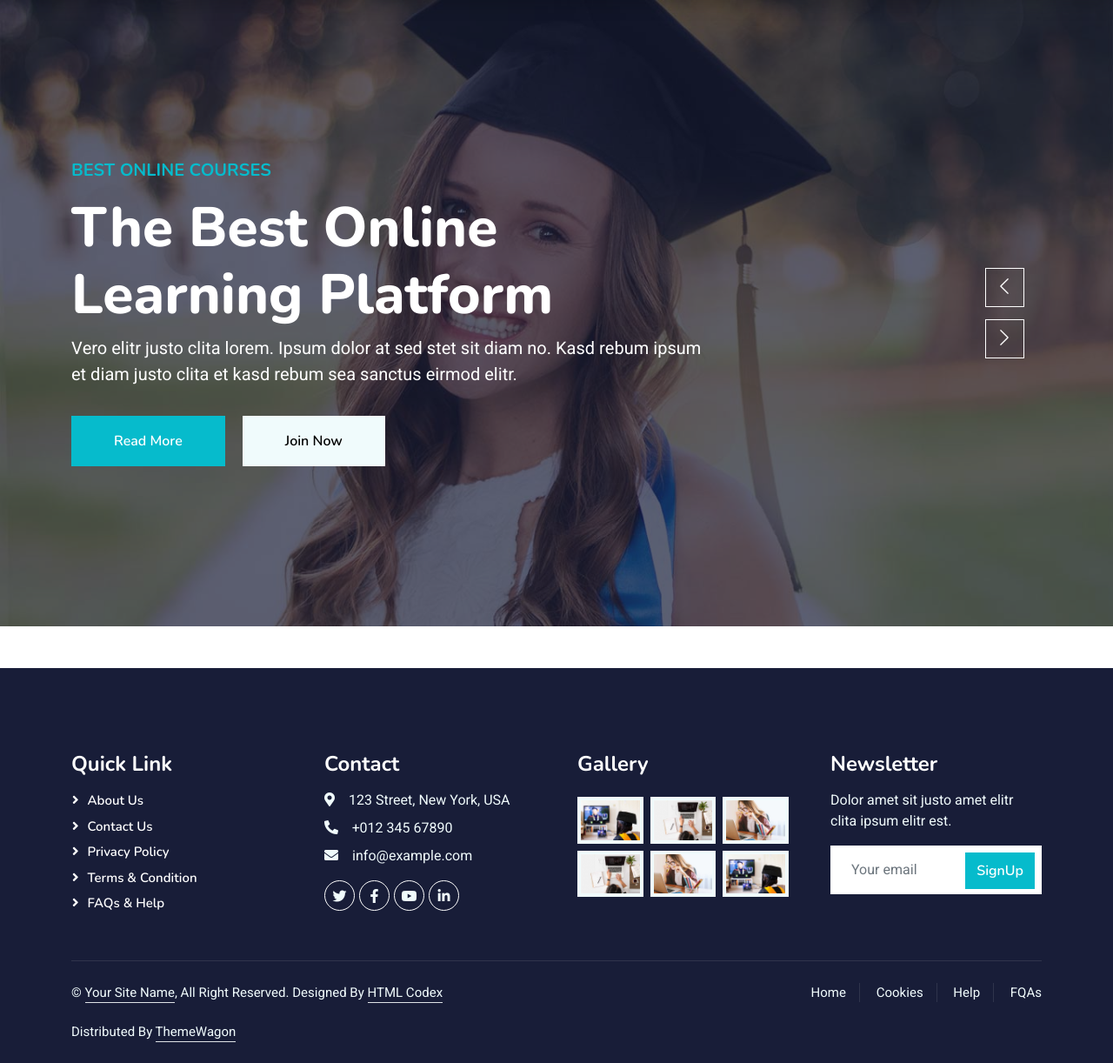
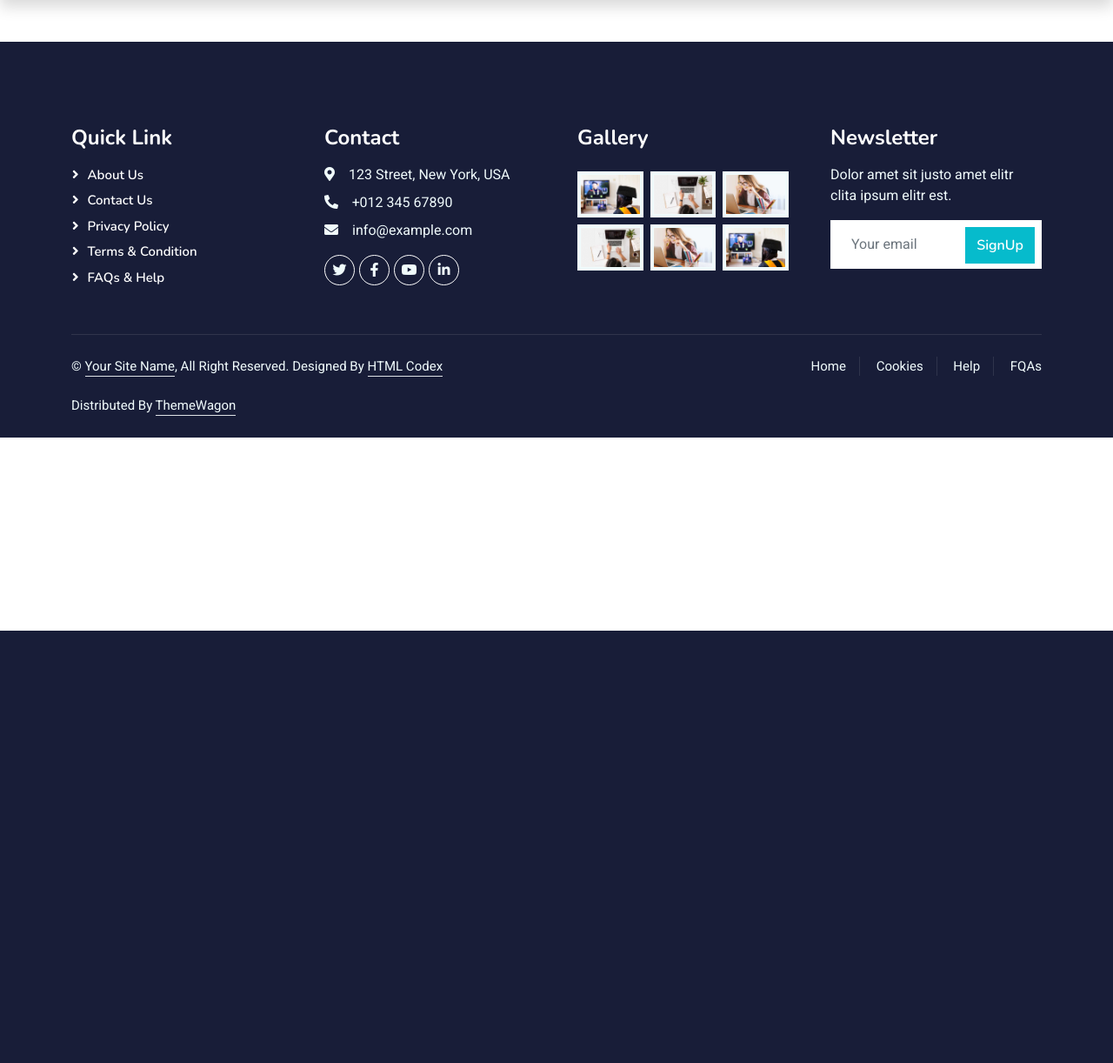
Before and after one commit to DragonChen-TW/db-midterm, a Flask app: template templates/base.html in a window 1280 px wide. Shown: the part 75-1297 px from the top of the page at 87% size. After the commit the page ends 800 px from the top, so only its background shows below. Run offline with Flask 2, Linux system fonts and the light colour scheme; the template is opened without the code that fills it, so the values that code supplies are empty; some libraries are stand-ins or nearby versions.

Commit message:
update new courses

```diff
--- a/templates/base.html
+++ b/templates/base.html
@@ -56,7 +56,7 @@
             <div class="navbar-nav ms-auto p-4 p-lg-0">
                 <a href="index.html" class="nav-item nav-link active">Home</a>
                 <a href="about.html" class="nav-item nav-link">About</a>
-                <a href="courses.html" class="nav-item nav-link">Courses</a>
+                <a href="/courses" class="nav-item nav-link">Courses</a>
                 <div class="nav-item dropdown">
                     <a href="#" class="nav-link dropdown-toggle" data-bs-toggle="dropdown">Pages</a>
                     <div class="dropdown-menu fade-down m-0">
@@ -73,44 +73,7 @@
     <!-- Navbar End -->
 
 
-    <!-- Carousel Start -->
-    <div class="container-fluid p-0 mb-5">
-        <div class="owl-carousel header-carousel position-relative">
-            <div class="owl-carousel-item position-relative">
-                <img class="img-fluid" src="/static/img/carousel-1.jpg" alt="">
-                <div class="position-absolute top-0 start-0 w-100 h-100 d-flex align-items-center" style="background: rgba(24, 29, 56, .7);">
-                    <div class="container">
-                        <div class="row justify-content-start">
-                            <div class="col-sm-10 col-lg-8">
-                                <h5 class="text-primary text-uppercase mb-3 animated slideInDown">Best Online Courses</h5>
-                                <h1 class="display-3 text-white animated slideInDown">The Best Online Learning Platform</h1>
-                                <p class="fs-5 text-white mb-4 pb-2">Vero elitr justo clita lorem. Ipsum dolor at sed stet sit diam no. Kasd rebum ipsum et diam justo clita et kasd rebum sea sanctus eirmod elitr.</p>
-                                <a href="" class="btn btn-primary py-md-3 px-md-5 me-3 animated slideInLeft">Read More</a>
-                                <a href="" class="btn btn-light py-md-3 px-md-5 animated slideInRight">Join Now</a>
-                            </div>
-                        </div>
-                    </div>
-                </div>
-            </div>
-            <div class="owl-carousel-item position-relative">
-                <img class="img-fluid" src="/static/img/carousel-2.jpg" alt="">
-                <div class="position-absolute top-0 start-0 w-100 h-100 d-flex align-items-center" style="background: rgba(24, 29, 56, .7);">
-                    <div class="container">
-                        <div class="row justify-content-start">
-                            <div class="col-sm-10 col-lg-8">
-                                <h5 class="text-primary text-uppercase mb-3 animated slideInDown">Best Online Courses</h5>
-                                <h1 class="display-3 text-white animated slideInDown">Get Educated Online From Your Home</h1>
-                                <p class="fs-5 text-white mb-4 pb-2">Vero elitr justo clita lorem. Ipsum dolor at sed stet sit diam no. Kasd rebum ipsum et diam justo clita et kasd rebum sea sanctus eirmod elitr.</p>
-                                <a href="" class="btn btn-primary py-md-3 px-md-5 me-3 animated slideInLeft">Read More</a>
-                                <a href="" class="btn btn-light py-md-3 px-md-5 animated slideInRight">Join Now</a>
-                            </div>
-                        </div>
-                    </div>
-                </div>
-            </div>
-        </div>
-    </div>
-    <!-- Carousel End -->
+
 
     <div class="container">
     {% block content %}
```
Also changed, not shown: backend/connect.py (added, +10 -0 lines), backend/courses.py (added, +10 -0 lines), frontend/home.py (+8 -0 lines), templates/home/course_list.html (added, +7 -0 lines), templates/home/users.html (+38 -0 lines).
